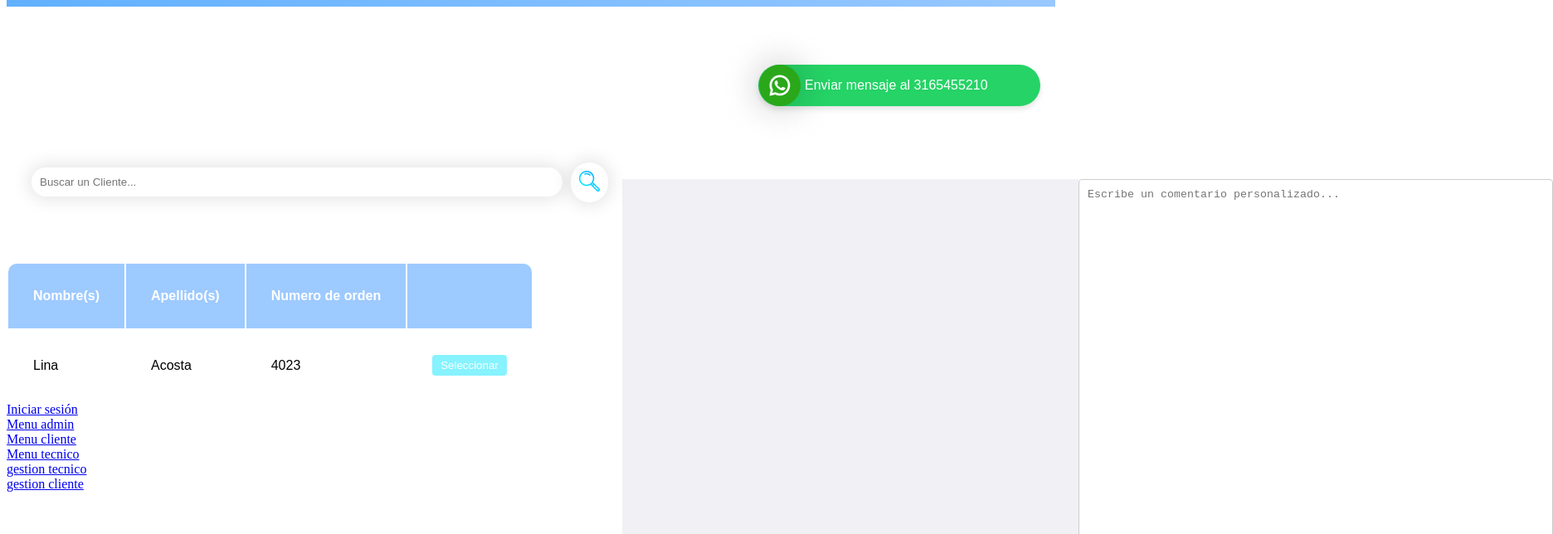
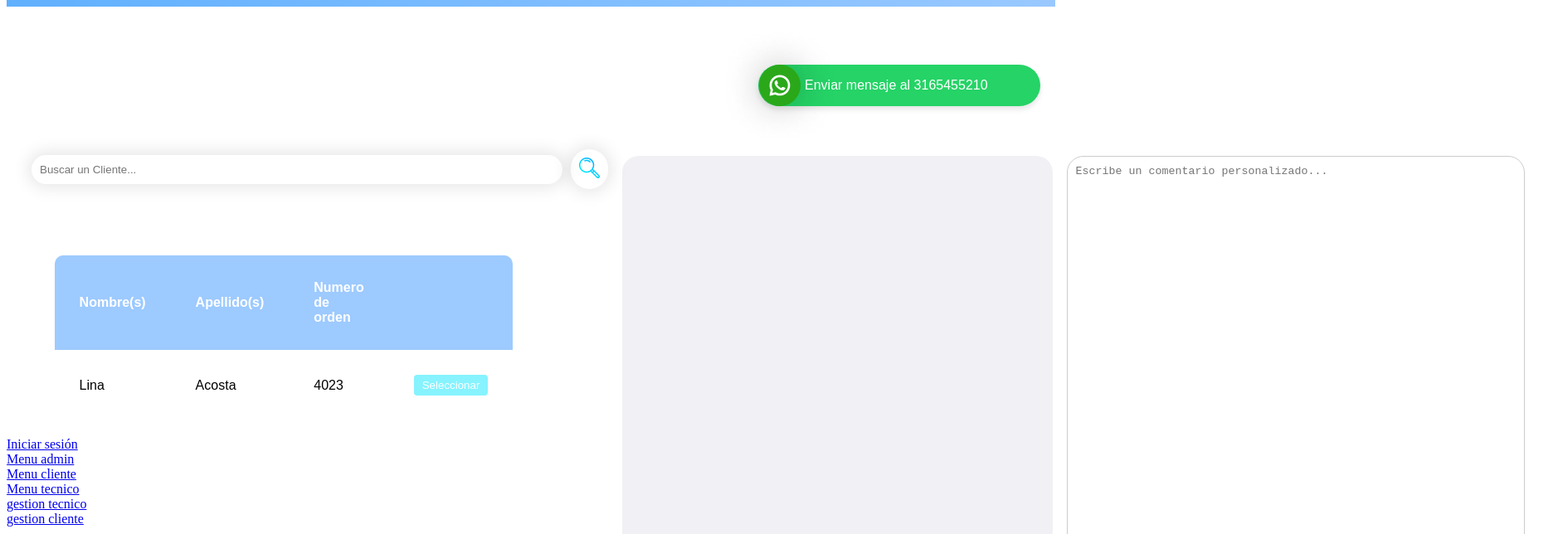
Before and after one commit to AngelASAP107/SolitekWebApp, an Angular app: page /gestion-cliente in a window 1280 px wide. Shown: the part 200-844 px from the top of the page at 83% size, 1872 px wide, since content can reach past the window. Built offline with nearby package versions, Linux system fonts and the light colour scheme.

Commit message:
Creacion de front gestion tecnico
Se crea el front de gestion tecnico y se arregla algunos bugs

```diff
--- a/src/app/auth/manage-tickets-cl/manage-tickets-cl.component.css
+++ b/src/app/auth/manage-tickets-cl/manage-tickets-cl.component.css
@@ -101,19 +101,28 @@ header {
     margin-left: -9px;
 }
 
+.contenedor{
+    display: flex;
+    align-items: flex-start;
+    width: 100%;
+    height: auto;
+    position: relative;
+}
+
 .contenedor2{
     display: flex;
-    justify-content: baseline;
-    align-items: flex-start;
-    width: 100%;
+    justify-content: center;
+    align-items: center;
+    flex-direction: column;
 }
 
 .fotos{
     display: flex;
-    width: 550px;
+    width: 530px;
     height: 510px;
     background-color: #F1F0F4;
-
+    margin-right: 1%;
+    border-radius: 20px;
 }
 .details-section {
     display: flex;
@@ -126,10 +135,11 @@ header {
 
 .comment-section textarea {
     height: 488px;
-    width: 550px;
+    width: 530px;
     padding: 10px;
     border: 1px solid #ccc;
-    border-radius: 4px;
+    border-radius: 20px;
+    margin-left: 1%;
 }
 
 .contenedor-panel {
@@ -138,7 +148,7 @@ header {
     width: auto;
     flex: 1; /* Para que ocupe el espacio restante */
     margin-left: 2px; /* Espacio entre la tabla y los elementos adicionales */
-    margin-top: 88px;
+    margin-top: 60px;
 }
 .search-section {
     display: flex;
@@ -185,8 +195,6 @@ header {
     margin-right: 5px;
 }
 
-ma
-
 table {
     padding: 20px;
     width: 40%;
--- a/src/app/auth/manage-tickets-cl/manage-tickets-cl.component.html
+++ b/src/app/auth/manage-tickets-cl/manage-tickets-cl.component.html
@@ -7,7 +7,6 @@
     <link rel="stylesheet" href="manage-tickets-cl.component.css">
 </head>
 <body>
-    <div class="container">
         <header>
             <button class="logo-button">
                 <img src="assets/images/img-gestion-ticket/LOGO-SOLITEK-2-PNG.png" alt="Logo Solitek">
@@ -28,20 +27,12 @@
                 Enviar mensaje al 3165455210
             </a>
         </div>
-        <div class="contenedor2">
+        <div class="contenedor">
+            <div class="contenedor2">
         <div class="search-section">
             <div class="search-bar">
                 <input type="text" class="search-input" placeholder="Buscar un Cliente...">
                 <button class="search-button"><img src="assets/images/img-gestion-ticket/lupa 1.png" alt="Buscar"></button>
-            </div>
-        </div>
-            <div class="contenedor-panel">
-                <div class="fotos"></div>
-                <div class="details-section">
-                    <div class="comment-section">
-                        <textarea placeholder="Escribe un comentario personalizado..."></textarea>
-                    </div>
-                </div>
             </div>
         </div>
         <main>
@@ -65,5 +56,14 @@
                 </table>
         </main>
     </div>
+        <div class="contenedor-panel">
+            <div class="fotos"></div>
+            <div class="details-section">
+                <div class="comment-section">
+                    <textarea placeholder="Escribe un comentario personalizado..."></textarea>
+                </div>
+            </div>
+        </div>
+    </div>
 </body>
 </html>
--- a/src/app/auth/manage-tickets-te/manage-tickets-te.component.css
+++ b/src/app/auth/manage-tickets-te/manage-tickets-te.component.css
@@ -13,7 +13,6 @@ header {
     background-color: #050D21;
     color: white;
 }
-
 .logo-button {
     background: none;
     border: none;
@@ -67,20 +66,67 @@ header {
     height: 50px;
     margin-bottom: 10px;
 }
-
-.whatsapp-button{
+.contenedor{
     display: flex;
-    justify-content: flex-end;
-    margin-top: 80px;
-    margin-right: 15px;
+    align-items: flex-start;
+    width: 100%;
+    height: auto;
+    position: relative;
 }
 
-.whatsapp-button a {
-    padding: 10px 20px;
-    background-color: #25d366;
-    color: #fff;
-    border-radius: 30px;
-    text-decoration: none;
+.contenedor2{
+    display: flex;
+    justify-content: center;
+    align-items: center;
+    flex-direction: column;
+}
+
+.fotos {
+    display: flex;
+    justify-content: center; /* Centra horizontalmente */
+    align-items: flex-end; /* Mueve los elementos al final del contenedor */
+    width: 530px;
+    height: 620px;
+    background-color: #F1F0F4;
+    margin-right: 1%;
+    border-radius: 20px;
+    padding-bottom: 20px; /* Añade espacio inferior para separar el botón del borde */
+}
+
+.bt-foto {
+    background: linear-gradient(45deg, #00B2FF, #9DCAFF);
+    color: white;
+    padding: 5px 10px;
+    border: none;
+    border-radius: 4px;
+    cursor: pointer;
+}
+
+.details-section {
+    display: flex;
+    gap: 20px;
+}
+
+.comment-section {
+    flex: 1;
+}
+
+.comment-section textarea {
+    height: 615px;
+    width: 530px;
+    padding: 10px;
+    border: 1px solid #ccc;
+    border-radius: 20px;
+    margin-left: 1%;
+}
+
+.contenedor-panel {
+    display: flex;
+    height: 100px;
+    width: auto;
+    flex: 1; /* Para que ocupe el espacio restante */
+    margin-left: 2px; /* Espacio entre la tabla y los elementos adicionales */
+    margin-top: 60px;
 }
 
 .search-section {
@@ -91,6 +137,7 @@ header {
     margin-top: 3%;
     position: relative;
     margin-bottom: 20px;
+    width: 700px;
 }
 
 .search-bar {
@@ -98,8 +145,7 @@ header {
     align-items: center;/* Distribuye los elementos a lo largo del contenedor */
     background: transparent;
     padding: 10px;
-    width: 800%;
-    max-width: 100%;
+    width: 800px;
 }
 
 .search-input {
@@ -111,7 +157,7 @@ header {
     border: none;
     border-radius: 50px;
     outline: none;
-    width: 550px;
+    width: 620px;
     background: transparent;
     box-shadow: none;
     margin-right: 10px; /* Agregado para separar el input del botón */
@@ -125,66 +171,37 @@ header {
     cursor: pointer;
     border-radius: 50px;
     box-shadow: 0px 0px 20px 4px rgba(0, 0, 0, 0.1);
-    margin-right: 10px;
+    margin-right: 5px;
 }
 
-
-.ticket-list table {
-    width: 40%;
-    border-collapse: collapse;
+table thead {
+    background-color: #9DCAFF;
+    color: white;
+    border-radius: 10px 10px 0 0; /* Redondea solo las esquinas superiores */
 }
 
-.ticket-list th, .ticket-list td {
-    padding: 10px;
+thead th:first-child {
+    border-top-left-radius: 10px; /* Redondea solo la esquina superior izquierda */
+}
+
+thead th:last-child {
+    border-top-right-radius: 10px; /* Redondea solo la esquina superior derecha */
+}
+
+table th, table td {
+    padding: 30px;
     text-align: left;
-    border-bottom: 1px solid #ccc;
+}
+
+table tbody tr:nth-child(even) {
+    background-color: rgba(0, 123, 255, 0.1);
 }
 
 .select-btn {
-    background-color: #4CAF50;
+    background-color: #86F3FF;
     color: white;
     padding: 5px 10px;
     border: none;
     border-radius: 4px;
     cursor: pointer;
 }
-
-.details-section {
-    display: flex;
-    gap: 20px;
-}
-
-.image-upload {
-    flex: 1;
-    display: flex;
-    flex-direction: column;
-    align-items: center;
-}
-
-.image-upload img {
-    max-width: 100%;
-    border: 1px solid #ccc;
-    border-radius: 4px;
-    margin-bottom: 10px;
-}
-
-.upload-btn {
-    background-color: #4CAF50;
-    color: white;
-    padding: 10px;
-    border: none;
-    border-radius: 4px;
-    cursor: pointer;
-}
-
-.comment-section {
-    flex: 1;
-}
-
-.comment-section textarea {
-    width: 100%;
-    height: 200px;
-    padding: 10px;
-    border: 1px solid #ccc;
-    border-radius: 4px;
-}
--- a/src/app/auth/manage-tickets-te/manage-tickets-te.component.html
+++ b/src/app/auth/manage-tickets-te/manage-tickets-te.component.html
@@ -7,7 +7,6 @@
     <link rel="stylesheet" href="manage-tickets-te.component.css">
 </head>
 <body>
-    <div class="container">
         <header>
             <button class="logo-button">
                 <img src="assets/images/img-gestion-ticket/LOGO-SOLITEK-2-PNG.png" alt="Logo Solitek">
@@ -20,21 +19,15 @@
         <div class="title-section">
             <button (click)="navigateToMenu()" class="menuback">Menú</button>
         </div>
-        <div class="whatsapp-button">
-            <button>
-            <a href="https://wa.me/3165455210" target="_blank">Enviar mensaje al 3165455210</a>
-            <img src="assets/images/img-gestion-ticket/whatsapp" alt="img-src">
-        </button>
-        </div>
+        <div class="contenedor">
+            <div class="contenedor2">
         <div class="search-section">
             <div class="search-bar">
                 <input type="text" class="search-input" placeholder="Buscar un Cliente...">
-                <button class="search-button"><img src="assets/images/lupa 1.png" alt="Buscar"></button>
-                <img src="" alt="">
+                <button class="search-button"><img src="assets/images/img-gestion-ticket/lupa 1.png" alt="Buscar"></button>
             </div>
         </div>
         <main>
-            <div class="ticket-list">
                 <table>
                     <thead>
                         <tr>
@@ -53,16 +46,18 @@
                         </tr>
                     </tbody>
                 </table>
+        </main>
+    </div>
+        <div class="contenedor-panel">
+            <div class="fotos">
+                <button class="bt-foto">SUBIR FOTO</button>
             </div>
             <div class="details-section">
-                <div class="image-upload">
-                    <button class="upload-btn">SUBIR FOTO</button>
-                </div>
                 <div class="comment-section">
                     <textarea placeholder="Escribe un comentario personalizado..."></textarea>
                 </div>
             </div>
-        </main>
+        </div>
     </div>
 </body>
 </html>
```
